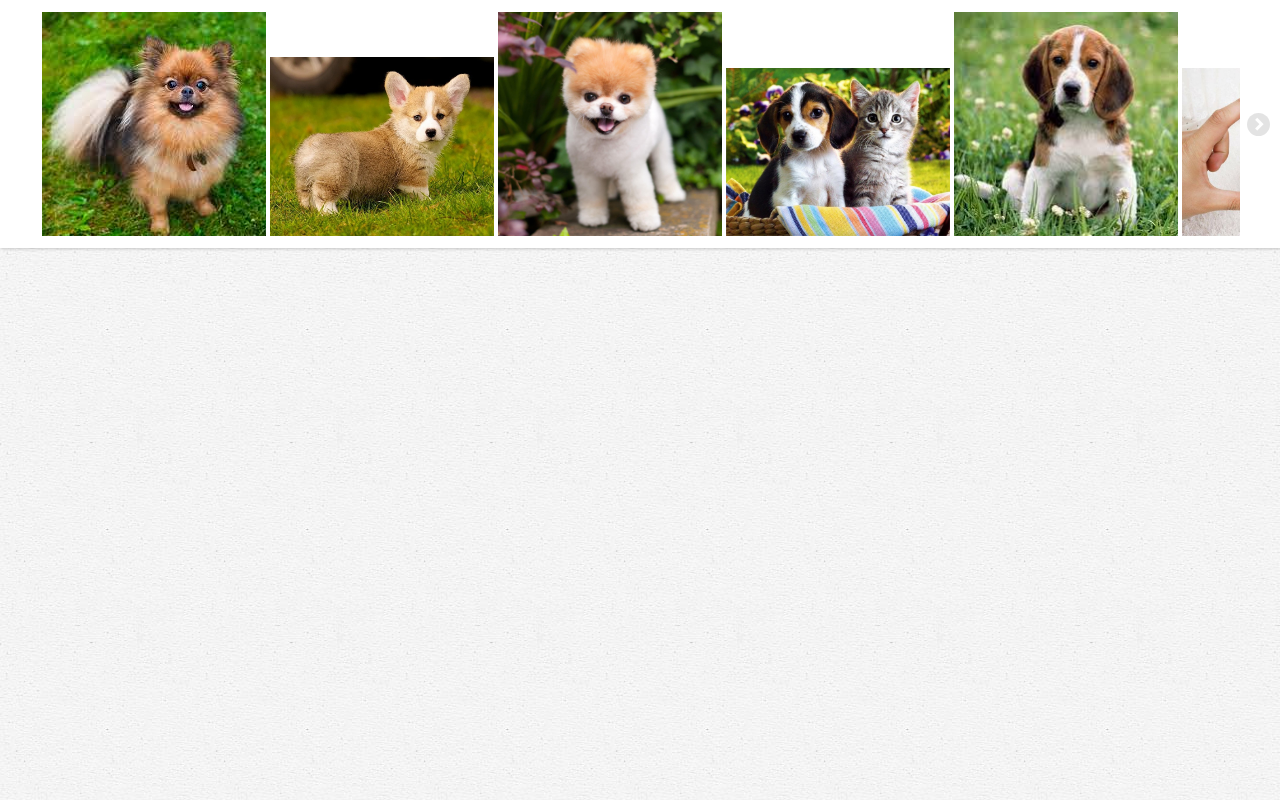
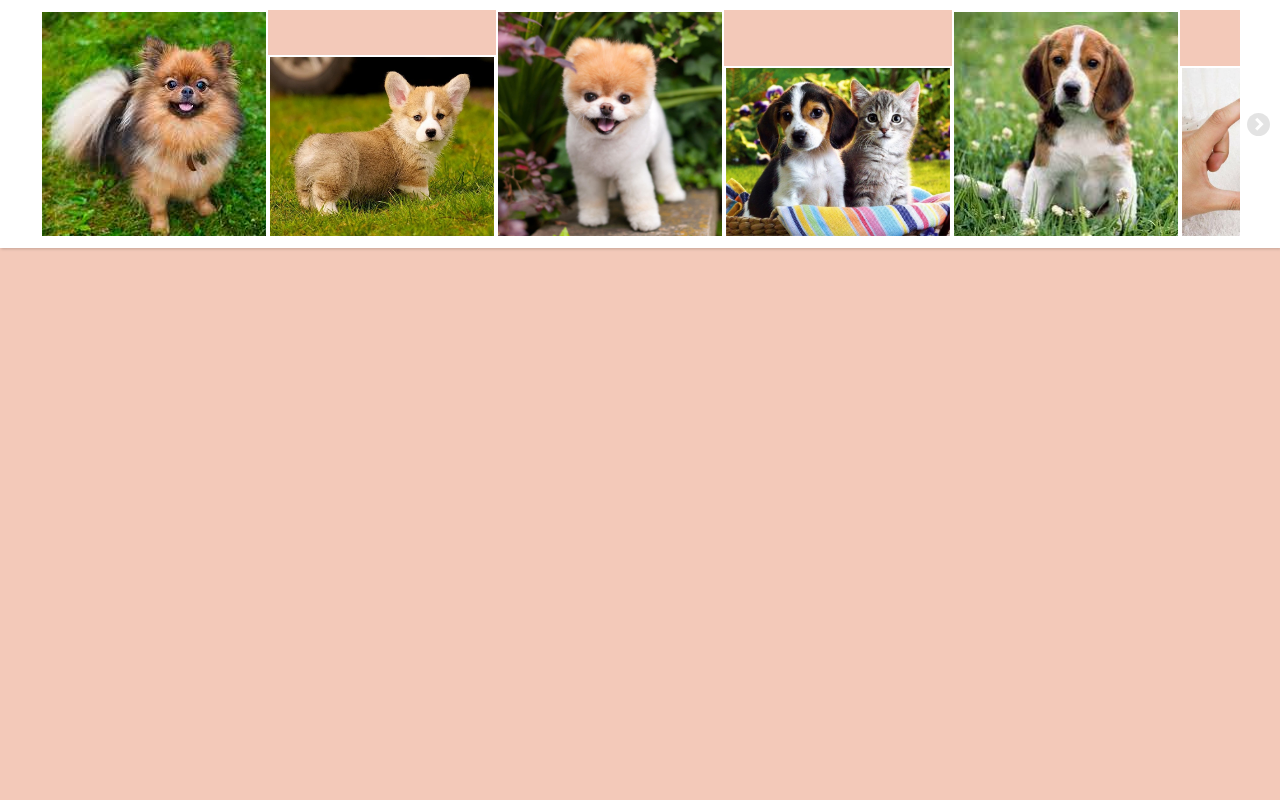
Before and after one commit to Ekaterinasavina/scripts, a plain HTML site: page index.html in a window 1280 px wide. Drawn offline with nearby package versions, Linux system fonts and the light colour scheme.

```diff
--- a/css/style.css
+++ b/css/style.css
@@ -6,3 +6,6 @@
 margin: auto;
 
 } */
+*{
+    background: rgb(243, 201, 185);
+}
```
